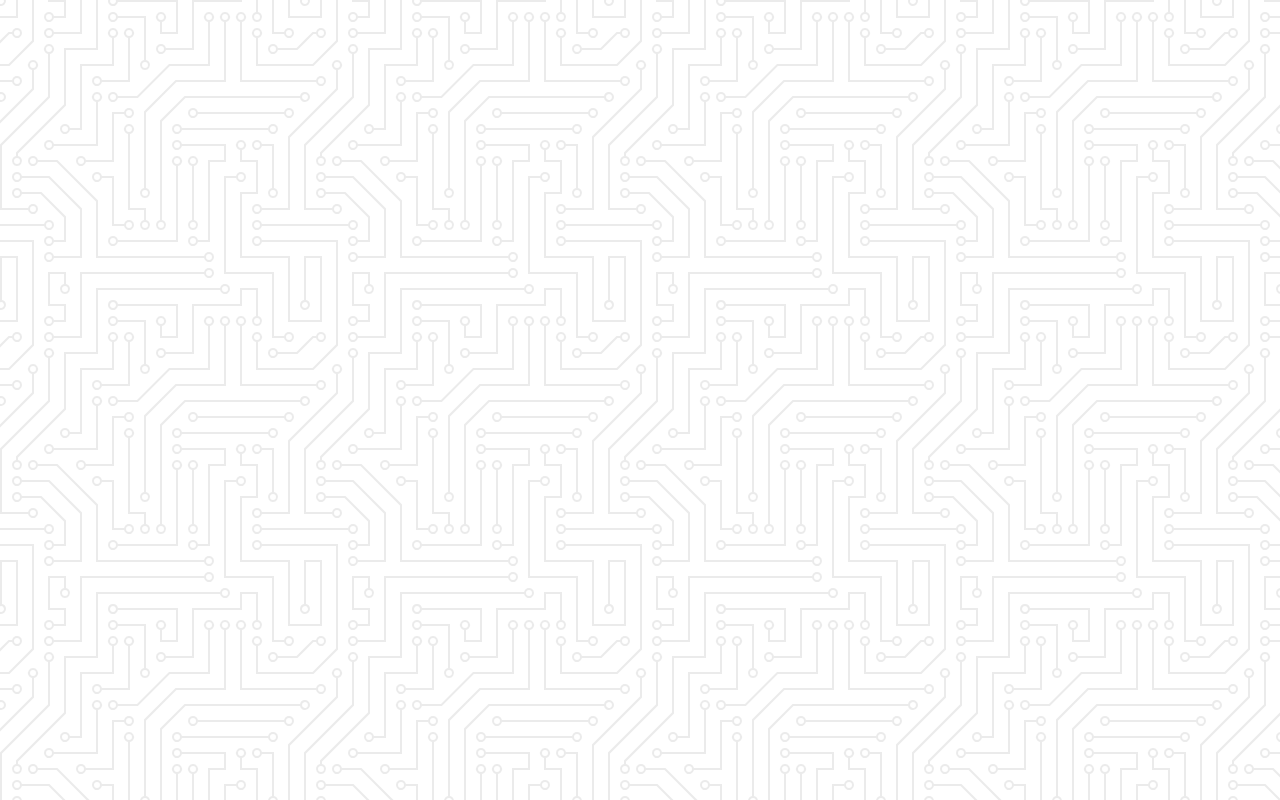
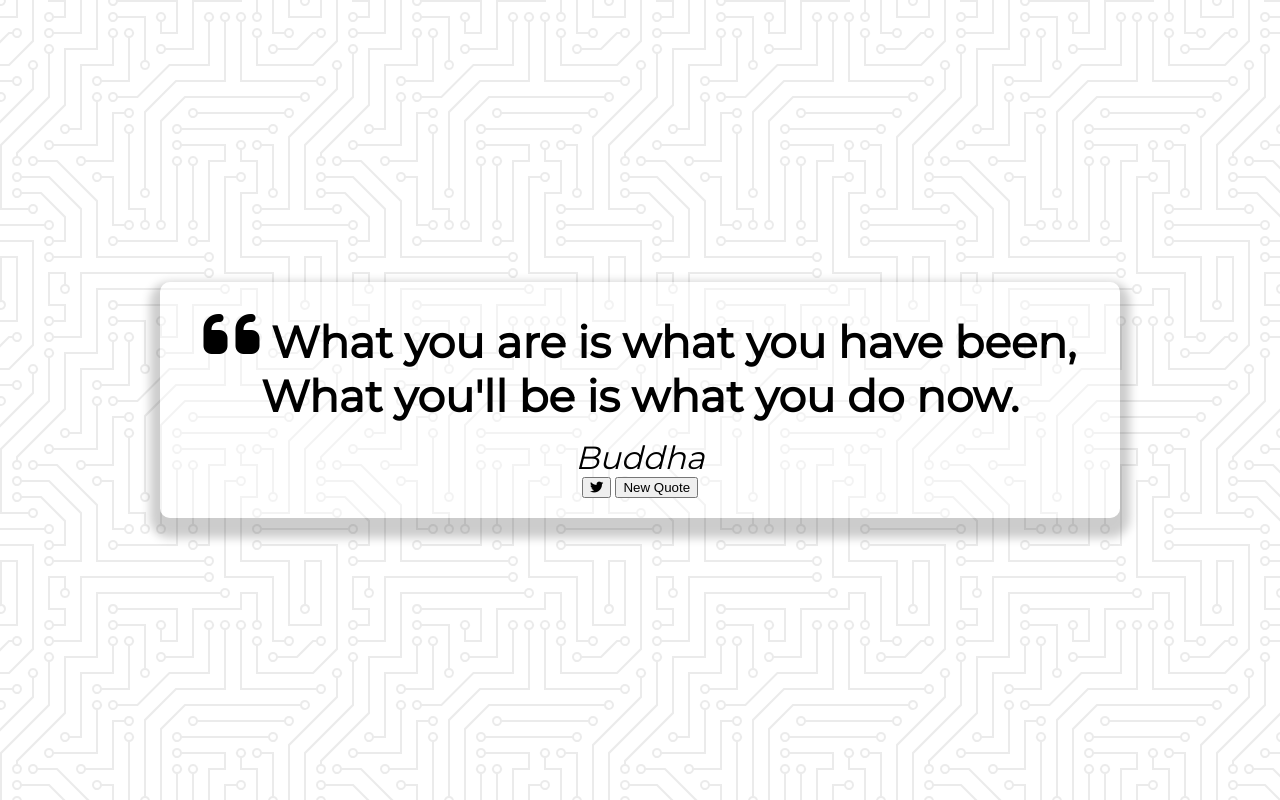
Before and after one commit to adewalealimi/quote-generator, a plain HTML site: page index.html in a window 1280 px wide. Drawn offline with Linux system fonts and the light colour scheme.

Commit message:
adding styling and html element

```diff
--- a/index.html
+++ b/index.html
@@ -5,14 +5,31 @@
     <meta http-equiv="X-UA-Compatible" content="IE=edge">
     <meta name="viewport" content="width=device-width, initial-scale=1.0">
     <title>Quote Generator</title>
-    <link rel="icon" type= "image/png" href=" https://www.google.com/s2/favicons?domain=jacinto.design">
-    <link rel="stylesheet" href="https://cdnjs.cloudflare.com/ajax/libs
-    /font-awesome/6.2.1/css/all.min.css">
+    <link rel="icon" type="image/png" href="https://www.google.com/s2/u/0/favicons?domain=jacinto.design">
+    <link rel="stylesheet" href="https://cdnjs.cloudflare.com/ajax/libs/font-awesome/6.2.0/css/all.min.css">
     <link rel="stylesheet" href="style.css">
 
 </head>
 <body>
     <!-- <i class="fa-brands fa-stripe-s"></i>s -->
+    <div class ="quote-container" id="quote-container">
+        <div class="quote-text">
+            <i class="fas fa-quote-left"></i>
+            <span id="quote">What you are is what you have been, What you'll
+            be is what you do now.</span>
+        </div>
+        <! --- Author -->
+          <div class="quote-author">
+            <span id="autor">Buddha</span>
+          </div>
+          <! --- Buttons -->
+          <div class="button-container">
+            <button class="twitter-button" id="twitter" title="Tweet This!">
+                <i class="fab fa-twitter"></i>
+            </button>
+            <button id="new-quote">New Quote</button>
+          </div>
+    </div>
     <! --- Script -->
     <script scr="script.js"></script>
 </body>
--- a/style.css
+++ b/style.css
@@ -1,4 +1,4 @@
-@import url('https://fonts.googleapis.com/css2?family=Montserrat:wght@100&family=Open+Sans:wght@300;400&display=swap');
+@import url("https://fonts.googleapis.com/css?family=Montserrat&display=swap");
 
 
     html {
@@ -19,3 +19,42 @@ body {
         align-items: center;
         justify-content: center;
     }
+
+    .quote-container {
+        width: auto;
+        max-width: 900px;
+        padding: 20px 30px;
+        border-radius: 10px;
+        background-color: rgba(255, 255, 255, 0.4);
+        box-shadow: 0 10px 10px 10px rgba(0,0,0,0.2);
+    }
+
+    .quote-text {
+        font-size: 2.75rem;
+    }
+
+    .long-quote {
+        font-size: 2rem;
+    }
+
+    .fa-quote-left {
+        font-size: 4rem;
+    }
+
+    .quote-author {
+        margin-top: 15px;
+        font-size: 2rem;
+        font-weight: 400;
+        font-style: italic;
+    }
+
+    /* Media Query: Tablet or smaller */
+    @media screen and (max-width: 1000px) {
+        .quote-container {
+            margin: auto 10px;
+        }
+
+        .quote-text {
+            font-size: 2.5rem;
+        }
+    }
```
Lines whose indentation alone changed are shown as unchanged.
